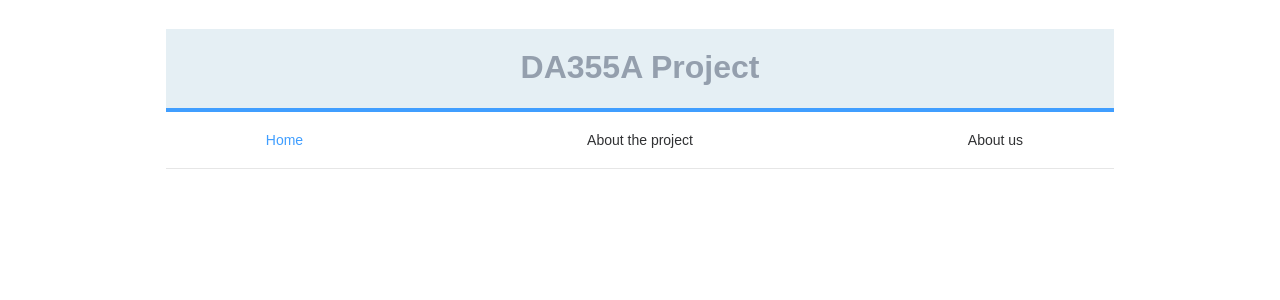
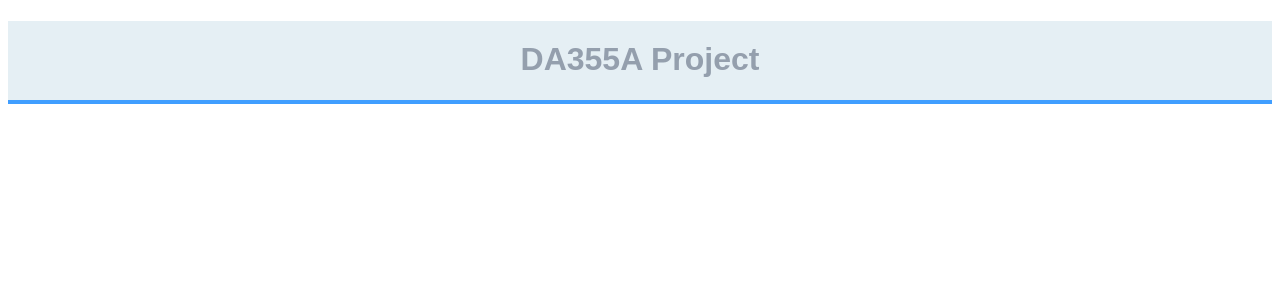
Before and after one commit to JeaSoup/DA355A-Project, a Vue app in the folder da355a-project/: page / in a window 1280 px wide. Shown: the top 300 px of the page. Built offline with nearby package versions, Linux system fonts and the light colour scheme.

Commit message:
remove Element

```diff
--- a/da355a-project/package.json
+++ b/da355a-project/package.json
@@ -10,7 +10,6 @@
   "dependencies": {
     "@tensorflow/tfjs": "^1.7.4",
     "core-js": "^3.6.4",
-    "element-ui": "^2.13.2",
     "vue": "^2.6.11"
   },
   "devDependencies": {
--- a/da355a-project/src/App.vue
+++ b/da355a-project/src/App.vue
@@ -1,26 +1,15 @@
 <template>
 <div id="app">
-  <el-row type="flex" justify="center">
-    <el-col :span="18">
       <Header />
-    </el-col>
-  </el-row>
-  <el-row type="flex" justify="center">
-    <el-col :span="18">
-      <NavBar />
-    </el-col>
-  </el-row>
 </div>
 </template>
 
 <script>
-import NavBar from './components/NavBar';
 import Header from './components/Layout/Header';
 
 export default {
   name: 'App',
   components: {
-    NavBar,
     Header
   }
 }
--- a/da355a-project/src/components/NavBar.vue
+++ /dev/null
@@ -1,31 +0,0 @@
-<template lang="html">
-
-<el-menu :default-active="activeIndex" class="el-menu-demo" mode="horizontal" @select="handleSelect">
-  <el-row type="flex" justify="space-between">
-    <el-col :span="6"><el-menu-item index="1">Home</el-menu-item></el-col>
-    <el-col :span="6"><el-menu-item index="2">About the project</el-menu-item></el-col>
-    <el-col :span="6"><el-menu-item index="3">About us</el-menu-item></el-col>
-      </el-row>
-  </el-menu>
-</template>
-<script>
-export default {
-  data() {
-    return {
-      activeIndex: '1',
-      activeIndex2: '1'
-    };
-  },
-  methods: {
-    handleSelect(key, keyPath) {
-      console.log(key, keyPath);
-    }
-  }
-}
-</script>
-
-<style lang="css" scoped>
-* {
-  text-align: center;
-}
-</style>
--- a/da355a-project/src/main.js
+++ b/da355a-project/src/main.js
@@ -1,11 +1,8 @@
 import Vue from 'vue';
 import App from './App.vue';
-import ElementUI from 'element-ui';
-import 'element-ui/lib/theme-chalk/index.css';
-import 'element-ui/lib/theme-chalk/display.css';
+
 
 Vue.config.productionTip = false;
-Vue.use(ElementUI);
 
 new Vue({
   render: h => h(App),
```
Also changed, not shown: da355a-project/src/components/PageHeader.vue (deleted, +0 -36 lines), 1 other file (tests, documents, lock files or other folders).
